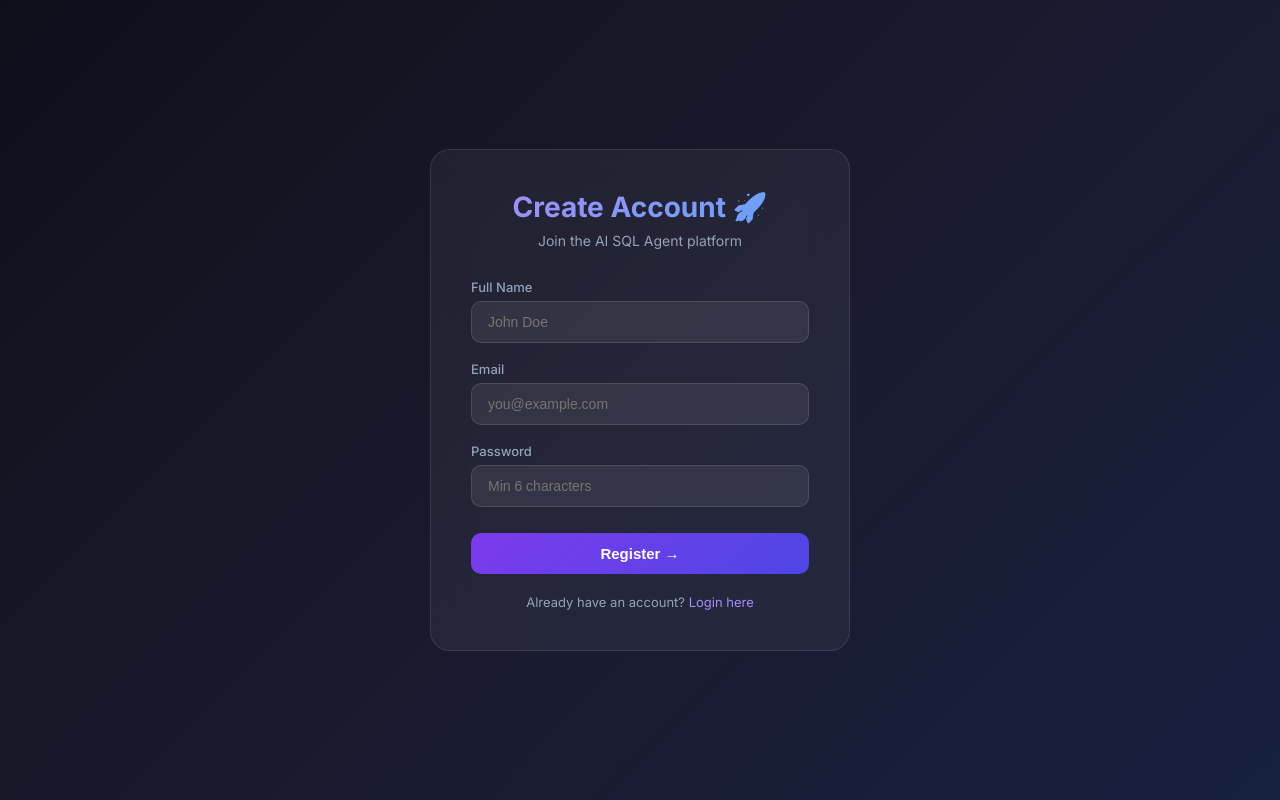
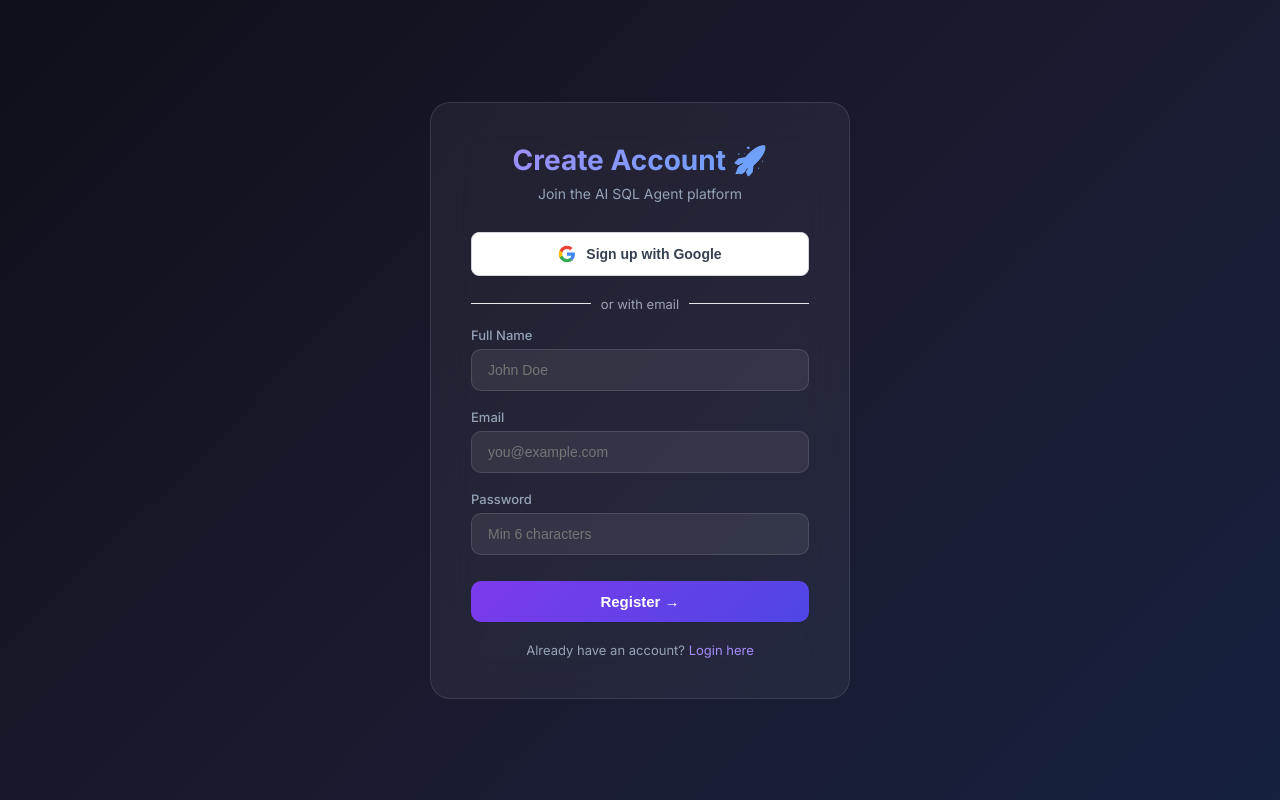
Before and after one commit to usnalemonika798-netizen/gmail-assistant, a React (Vite) app in the folder frontend/: page /register in a window 1280 px wide. Built offline with nearby package versions, Linux system fonts and the light colour scheme.

Commit message:
feat: align Google OAuth login flow and Telegram auth with agentic-backend

```diff
--- a/frontend/src/pages/GmailInbox.jsx
+++ b/frontend/src/pages/GmailInbox.jsx
@@ -15,8 +15,27 @@
   const token = localStorage.getItem('token');
 
   useEffect(() => {
-    fetchStatus();
-    fetchEmails();
+    const params = new URLSearchParams(window.location.search);
+    const urlToken = params.get('token');
+    if (urlToken) {
+      localStorage.setItem('token', urlToken);
+      fetch('/api/auth/me', { headers: { Authorization: `Bearer ${urlToken}` } })
+        .then(res => res.json())
+        .then(data => {
+          if (data.user) {
+            localStorage.setItem('user', JSON.stringify(data.user));
+          }
+        })
+        .catch(() => {})
+        .finally(() => {
+          window.history.replaceState({}, document.title, window.location.pathname);
+          fetchStatus();
+          fetchEmails();
+        });
+    } else {
+      fetchStatus();
+      fetchEmails();
+    }
   }, []);
 
   const showToast = (msg) => {
--- a/frontend/src/pages/Login.jsx
+++ b/frontend/src/pages/Login.jsx
@@ -1,4 +1,4 @@
-import { useState } from 'react'
+import { useState, useEffect } from 'react'
 import { useNavigate } from 'react-router-dom'
 import axios from 'axios'
 
@@ -7,6 +7,25 @@
   const [error, setError] = useState('')
   const [loading, setLoading] = useState(false)
   const navigate = useNavigate()
+
+  useEffect(() => {
+    // Process Google OAuth redirect callback URL params (e.g. ?token=XYZ&auth=success)
+    const params = new URLSearchParams(window.location.search)
+    const urlToken = params.get('token')
+    if (urlToken) {
+      localStorage.setItem('token', urlToken)
+      axios.get('/api/auth/me', { headers: { Authorization: `Bearer ${urlToken}` } })
+        .then(res => {
+          if (res.data.user) {
+            localStorage.setItem('user', JSON.stringify(res.data.user))
+          }
+        })
+        .catch(() => {})
+        .finally(() => {
+          navigate('/')
+        })
+    }
+  }, [navigate])
 
   const handleSubmit = async (e) => {
     e.preventDefault()
@@ -24,6 +43,20 @@
     }
   }
 
+  const handleGoogleLogin = async () => {
+    try {
+      setLoading(true)
+      const res = await axios.get('/api/auth/google/login-url')
+      if (res.data.url) {
+        window.location.href = res.data.url
+      } else {
+        window.location.href = '/api/auth/google'
+      }
+    } catch (err) {
+      window.location.href = '/api/auth/google'
+    }
+  }
+
   return (
     <div className="auth-container">
       <div className="auth-card">
@@ -31,6 +64,44 @@
         <p className="auth-subtitle">Login to your AI Mail Agent account</p>
 
         {error && <div className="error-msg">⚠️ {error}</div>}
+
+        {/* Google OAuth Login Button */}
+        <button
+          type="button"
+          className="btn-google"
+          onClick={handleGoogleLogin}
+          style={{
+            width: '100%',
+            padding: '12px',
+            marginBottom: '20px',
+            backgroundColor: '#ffffff',
+            color: '#374151',
+            border: '1px solid #d1d5db',
+            borderRadius: '8px',
+            fontWeight: '600',
+            fontSize: '14px',
+            cursor: 'pointer',
+            display: 'flex',
+            alignItems: 'center',
+            justifyContent: 'center',
+            gap: '10px',
+            boxShadow: '0 1px 3px rgba(0,0,0,0.08)'
+          }}
+        >
+          <svg width="18" height="18" viewBox="0 0 24 24">
+            <path fill="#4285F4" d="M22.56 12.25c0-.78-.07-1.53-.2-2.25H12v4.26h5.92c-.26 1.37-1.04 2.53-2.21 3.31v2.77h3.57c2.08-1.92 3.28-4.74 3.28-8.09z"/>
+            <path fill="#34A853" d="M12 23c2.97 0 5.46-.98 7.28-2.66l-3.57-2.77c-.98.66-2.23 1.06-3.71 1.06-2.86 0-5.29-1.93-6.16-4.53H2.18v2.84C3.99 20.53 7.7 23 12 23z"/>
+            <path fill="#FBBC05" d="M5.84 14.09c-.22-.66-.35-1.36-.35-2.09s.13-1.43.35-2.09V7.06H2.18C1.43 8.55 1 10.22 1 12s.43 3.45 1.18 4.94l2.85-2.22.81-.63z"/>
+            <path fill="#EA4335" d="M12 5.38c1.62 0 3.06.56 4.21 1.64l3.15-3.15C17.45 2.09 14.97 1 12 1 7.7 1 3.99 3.47 2.18 7.06l3.66 2.84c.87-2.6 3.3-4.52 6.16-4.52z"/>
+          </svg>
+          Sign in with Google
+        </button>
+
+        <div style={{ display: 'flex', alignItems: 'center', margin: '15px 0', color: '#9ca3af', fontSize: '13px' }}>
+          <div style={{ flex: 1, height: '1px', backgroundColor: '#e5e7eb' }}></div>
+          <span style={{ padding: '0 10px' }}>or with email</span>
+          <div style={{ flex: 1, height: '1px', backgroundColor: '#e5e7eb' }}></div>
+        </div>
 
         <form onSubmit={handleSubmit}>
           <div className="form-group">
--- a/frontend/src/pages/Register.jsx
+++ b/frontend/src/pages/Register.jsx
@@ -25,6 +25,20 @@
     }
   }
 
+  const handleGoogleLogin = async () => {
+    try {
+      setLoading(true)
+      const res = await axios.get('/api/auth/google/login-url')
+      if (res.data.url) {
+        window.location.href = res.data.url
+      } else {
+        window.location.href = '/api/auth/google'
+      }
+    } catch (err) {
+      window.location.href = '/api/auth/google'
+    }
+  }
+
   return (
     <div className="auth-container">
       <div className="auth-card">
@@ -33,6 +47,44 @@
 
         {error && <div className="error-msg">⚠️ {error}</div>}
         {success && <div className="success-msg">✅ {success}</div>}
+
+        {/* Google OAuth Register Button */}
+        <button
+          type="button"
+          className="btn-google"
+          onClick={handleGoogleLogin}
+          style={{
+            width: '100%',
+            padding: '12px',
+            marginBottom: '20px',
+            backgroundColor: '#ffffff',
+            color: '#374151',
+            border: '1px solid #d1d5db',
+            borderRadius: '8px',
+            fontWeight: '600',
+            fontSize: '14px',
+            cursor: 'pointer',
+            display: 'flex',
+            alignItems: 'center',
+            justifyContent: 'center',
+            gap: '10px',
+            boxShadow: '0 1px 3px rgba(0,0,0,0.08)'
+          }}
+        >
+          <svg width="18" height="18" viewBox="0 0 24 24">
+            <path fill="#4285F4" d="M22.56 12.25c0-.78-.07-1.53-.2-2.25H12v4.26h5.92c-.26 1.37-1.04 2.53-2.21 3.31v2.77h3.57c2.08-1.92 3.28-4.74 3.28-8.09z"/>
+            <path fill="#34A853" d="M12 23c2.97 0 5.46-.98 7.28-2.66l-3.57-2.77c-.98.66-2.23 1.06-3.71 1.06-2.86 0-5.29-1.93-6.16-4.53H2.18v2.84C3.99 20.53 7.7 23 12 23z"/>
+            <path fill="#FBBC05" d="M5.84 14.09c-.22-.66-.35-1.36-.35-2.09s.13-1.43.35-2.09V7.06H2.18C1.43 8.55 1 10.22 1 12s.43 3.45 1.18 4.94l2.85-2.22.81-.63z"/>
+            <path fill="#EA4335" d="M12 5.38c1.62 0 3.06.56 4.21 1.64l3.15-3.15C17.45 2.09 14.97 1 12 1 7.7 1 3.99 3.47 2.18 7.06l3.66 2.84c.87-2.6 3.3-4.52 6.16-4.52z"/>
+          </svg>
+          Sign up with Google
+        </button>
+
+        <div style={{ display: 'flex', alignItems: 'center', margin: '15px 0', color: '#9ca3af', fontSize: '13px' }}>
+          <div style={{ flex: 1, height: '1px', backgroundColor: '#e5e7eb' }}></div>
+          <span style={{ padding: '0 10px' }}>or with email</span>
+          <div style={{ flex: 1, height: '1px', backgroundColor: '#e5e7eb' }}></div>
+        </div>
 
         <form onSubmit={handleSubmit}>
           <div className="form-group">
```
Also changed, not shown: 2 other files (tests, documents, lock files or other folders).
